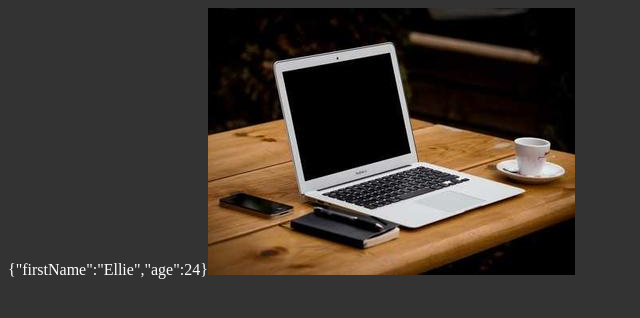
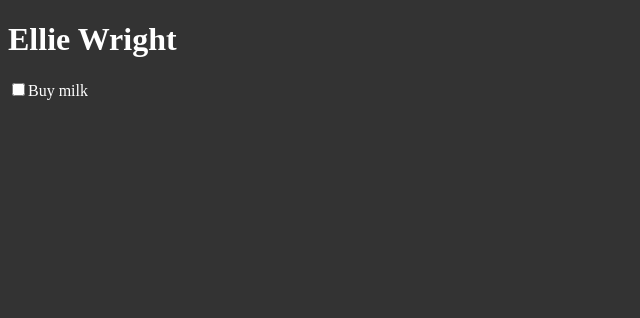
Before and after one commit to ellewright/CourseCareers-React-Unit, a React (Vite) app: page / in a window 1280 px wide. Shown: the top 318 px of the page, without its empty margins (0-640 px from the left). Built offline with nearby package versions, Linux system fonts and the light colour scheme.

Commit message:
Fix class component render bug

```diff
--- a/src/App.jsx
+++ b/src/App.jsx
@@ -9,8 +9,8 @@ import img from './img.jpg'
 function App() {
   return (
     <div>
-      {JSON.stringify(user)}
-      <img src={img}></img>
+      <NameClass>Ellie Wright</NameClass>
+      <ToDoListItemClass>Buy milk</ToDoListItemClass>
     </div>
   )
 }
--- a/src/components/Props.jsx
+++ b/src/components/Props.jsx
@@ -26,15 +26,17 @@ export function ToDoListItemComponent({ children, isComplete }) {
 
 export class NameClass extends React.Component {
     render() {
-        <h1>{this.props.children}</h1>
+        return <h1>{this.props.children}</h1>
     }
 }
 
 export class ToDoListItemClass extends React.Component {
     render() {
-        <label>
-            <input type="checkbox" defaultChecked={this.props.isComplete} />
-            {this.props.children}
-        </label>
+        return (
+            <label>
+                <input type="checkbox" defaultChecked={this.props.isComplete} />
+                {this.props.children}
+            </label>
+        )
     }
 }
```
